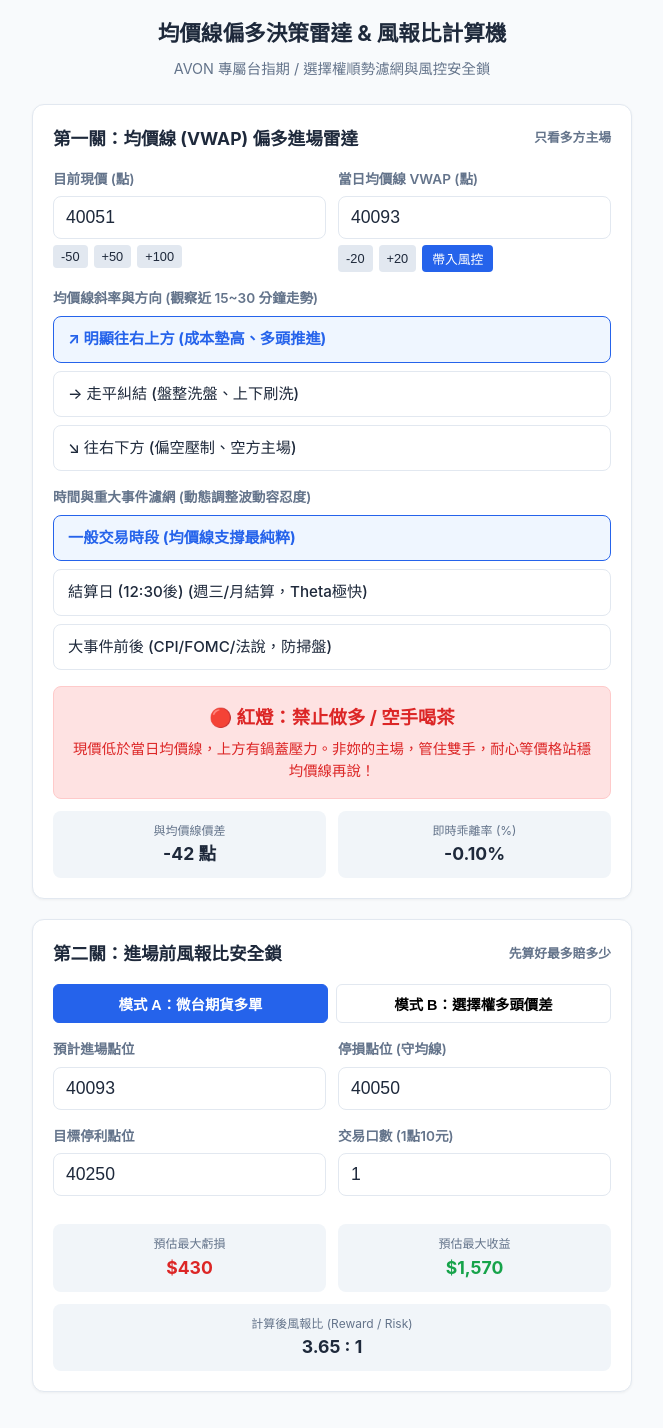
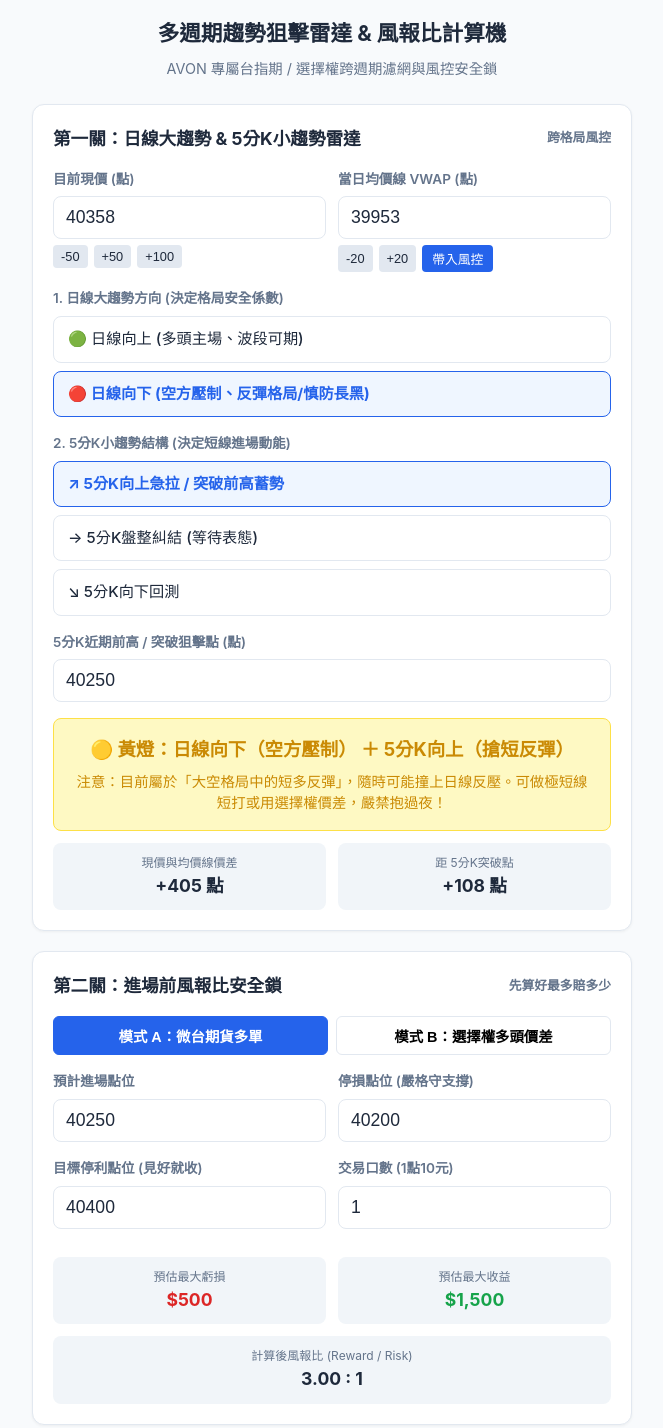
Before and after one commit to tb043317-eng/-, a plain HTML site: page index.html in a window 1280 px wide. Shown: the whole page, without its empty margins (308-971 px from the left). Drawn offline with Linux system fonts and the light colour scheme.

Commit message:
Add files via upload

```diff
--- a/index.html
+++ b/index.html
@@ -3,7 +3,7 @@
 <head>
     <meta charset="UTF-8">
     <meta name="viewport" content="width=device-width, initial-scale=1.0">
-    <title>AVON 均價線偏多決策雷達 & 風報比計算機</title>
+    <title>AVON 多週期趨勢狙擊雷達 & 風報比計算機</title>
     <style>
         :root {
             --bg-color: #f8fafc;
@@ -232,21 +232,21 @@
 
 <div class="container">
     <header>
-        <h1>均價線偏多決策雷達 & 風報比計算機</h1>
-        <p>AVON 專屬台指期 / 選擇權順勢濾網與風控安全鎖</p>
+        <h1>多週期趨勢狙擊雷達 & 風報比計算機</h1>
+        <p>AVON 專屬台指期 / 選擇權跨週期濾網與風控安全鎖</p>
     </header>
 
-    <!-- 第一關：均價線雷達 -->
+    <!-- 第一關：跨週期趨勢與突破雷達 -->
     <div class="card">
         <div class="card-title">
-            <span>第一關：均價線 (VWAP) 偏多進場雷達</span>
-            <span style="font-size: 0.8rem; color: var(--text-sub);">只看多方主場</span>
+            <span>第一關：日線大趨勢 & 5分K小趨勢雷達</span>
+            <span style="font-size: 0.8rem; color: var(--text-sub);">跨格局風控</span>
         </div>
 
         <div class="input-row">
             <div class="input-group">
                 <label for="currentPrice">目前現價 (點)</label>
-                <input type="number" id="currentPrice" value="40051" step="1">
+                <input type="number" id="currentPrice" value="40358" step="1">
                 <div class="quick-btns">
                     <button class="btn-sm" onclick="adjustPrice(-50)">-50</button>
                     <button class="btn-sm" onclick="adjustPrice(50)">+50</button>
@@ -255,49 +255,54 @@
             </div>
             <div class="input-group">
                 <label for="vwapPrice">當日均價線 VWAP (點)</label>
-                <input type="number" id="vwapPrice" value="40093" step="1">
+                <input type="number" id="vwapPrice" value="39953" step="1">
                 <div class="quick-btns">
                     <button class="btn-sm" onclick="adjustVwap(-20)">-20</button>
                     <button class="btn-sm" onclick="adjustVwap(20)">+20</button>
-                    <button class="btn-action" onclick="syncVwapToRisk()" title="帶入下方停損">帶入風控</button>
+                    <button class="btn-action" onclick="syncVwapToRisk()">帶入風控</button>
                 </div>
             </div>
         </div>
 
-        <!-- 均價線斜率選擇 -->
+        <!-- 選擇 1：日線大趨勢 -->
         <div class="options-group">
-            <label>均價線斜率與方向 (觀察近 15~30 分鐘走勢)</label>
-            <div class="option-chips" id="slopeGroup">
-                <div class="chip active" onclick="setSlope('up')">↗ 明顯往右上方 (成本墊高、多頭推進)</div>
-                <div class="chip" onclick="setSlope('flat')">→ 走平糾結 (盤整洗盤、上下刷洗)</div>
-                <div class="chip" onclick="setSlope('down')">↘ 往右下方 (偏空壓制、空方主場)</div>
+            <label>1. 日線大趨勢方向 (決定格局安全係數)</label>
+            <div class="option-chips" id="dailyTrendGroup">
+                <div class="chip" onclick="setDailyTrend('up')">🟢 日線向上 (多頭主場、波段可期)</div>
+                <div class="chip active" onclick="setDailyTrend('down')">🔴 日線向下 (空方壓制、反彈格局/慎防長黑)</div>
             </div>
         </div>
 
-        <!-- 時間與事件濾網 -->
+        <!-- 選擇 2：5分K小趨勢 -->
         <div class="options-group">
-            <label>時間與重大事件濾網 (動態調整波動容忍度)</label>
-            <div class="option-chips" id="timeGroup">
-                <div class="chip active" onclick="setTimeFilter('normal')">一般交易時段 (均價線支撐最純粹)</div>
-                <div class="chip" onclick="setTimeFilter('settle')">結算日 (12:30後) (週三/月結算，Theta極快)</div>
-                <div class="chip" onclick="setTimeFilter('event')">大事件前後 (CPI/FOMC/法說，防掃盤)</div>
+            <label>2. 5分K小趨勢結構 (決定短線進場動能)</label>
+            <div class="option-chips" id="m5TrendGroup">
+                <div class="chip active" onclick="setM5Trend('up')">↗ 5分K向上急拉 / 突破前高蓄勢</div>
+                <div class="chip" onclick="setM5Trend('flat')">→ 5分K盤整糾結 (等待表態)</div>
+                <div class="chip" onclick="setM5Trend('down')">↘ 5分K向下回測</div>
             </div>
         </div>
 
+        <!-- 突破預警點 -->
+        <div class="input-group">
+            <label for="breakoutPoint">5分K近期前高 / 突破狙擊點 (點)</label>
+            <input type="number" id="breakoutPoint" value="40250" step="1">
+        </div>
+
         <!-- 雷達輸出結果 -->
-        <div id="radarResult" class="result-box status-red">
-            <div class="status-title" id="resTitle">紅燈：禁止做多 / 空手喝茶</div>
-            <div class="status-desc" id="resDesc">現價低於均價線，上方有鍋蓋壓力。</div>
+        <div id="radarResult" class="result-box status-yellow">
+            <div class="status-title" id="resTitle">🟡 黃燈：日線向下 ＋ 5分K向上（搶短反彈）</div>
+            <div class="status-desc" id="resDesc">大方向空方壓制，但短線急拉有肉。可做極短線或用選擇權價差，嚴禁抱過夜！</div>
         </div>
 
         <div class="metrics-grid">
             <div class="metric-card">
-                <div class="metric-label">與均價線價差</div>
-                <div class="metric-val" id="diffPoints">-42 點</div>
+                <div class="metric-label">現價與均價線價差</div>
+                <div class="metric-val" id="diffPoints">+405 點</div>
             </div>
             <div class="metric-card">
-                <div class="metric-label">即時乖離率 (%)</div>
-                <div class="metric-val" id="diffPercent">-0.10%</div>
+                <div class="metric-label">距 5分K突破點</div>
+                <div class="metric-val" id="breakoutDiff">+108 點</div>
             </div>
         </div>
     </div>
@@ -319,17 +324,17 @@
             <div class="input-row">
                 <div class="input-group">
                     <label>預計進場點位</label>
-                    <input type="number" id="fEntry" value="40093">
+                    <input type="number" id="fEntry" value="40250">
                 </div>
                 <div class="input-group">
-                    <label>停損點位 (守均線)</label>
-                    <input type="number" id="fStop" value="40050">
+                    <label>停損點位 (嚴格守支撐)</label>
+                    <input type="number" id="fStop" value="40200">
                 </div>
             </div>
             <div class="input-row">
                 <div class="input-group">
-                    <label>目標停利點位</label>
-                    <input type="number" id="fTarget" value="40250">
+                    <label>目標停利點位 (見好就收)</label>
+                    <input type="number" id="fTarget" value="40400">
                 </div>
                 <div class="input-group">
                     <label>交易口數 (1點10元)</label>
@@ -340,16 +345,16 @@
             <div class="metrics-grid">
                 <div class="metric-card">
                     <div class="metric-label">預估最大虧損</div>
-                    <div class="metric-val" id="fMaxLoss" style="color: var(--red);">$430</div>
+                    <div class="metric-val" id="fMaxLoss" style="color: var(--red);">$500</div>
                 </div>
                 <div class="metric-card">
                     <div class="metric-label">預估最大收益</div>
-                    <div class="metric-val" id="fMaxGain" style="color: var(--green);">$1,570</div>
+                    <div class="metric-val" id="fMaxGain" style="color: var(--green);">$1,500</div>
                 </div>
             </div>
             <div class="metric-card" style="margin-top: 12px;">
                 <div class="metric-label">計算後風報比 (Reward / Risk)</div>
-                <div class="metric-val" id="fRR">3.65 : 1</div>
+                <div class="metric-val" id="fRR">3.00 : 1</div>
             </div>
         </div>
 
@@ -389,8 +394,8 @@
 </div>
 
 <script>
-    let currentSlope = 'up';
-    let currentTimeFilter = 'normal';
+    let dailyTrend = 'down';
+    let m5Trend = 'up';
     let currentMode = 'futures';
 
     function adjustPrice(val) {
@@ -410,19 +415,19 @@
         document.getElementById('fEntry').value = vwap;
         document.getElementById('fStop').value = parseInt(vwap) - 40;
         calculateFutures();
-        alert('已成功將均價線帶入風控計算機的進場與停損點位！');
+        alert('已成功將均價線帶入風控計算機！');
     }
 
-    function setSlope(slope) {
-        currentSlope = slope;
-        document.querySelectorAll('#slopeGroup .chip').forEach(c => c.classList.remove('active'));
+    function setDailyTrend(trend) {
+        dailyTrend = trend;
+        document.querySelectorAll('#dailyTrendGroup .chip').forEach(c => c.classList.remove('active'));
         event.currentTarget.classList.add('active');
         calculateRadar();
     }
 
-    function setTimeFilter(tf) {
-        currentTimeFilter = tf;
-        document.querySelectorAll('#timeGroup .chip').forEach(c => c.classList.remove('active'));
+    function setM5Trend(trend) {
+        m5Trend = trend;
+        document.querySelectorAll('#m5TrendGroup .chip').forEach(c => c.classList.remove('active'));
         event.currentTarget.classList.add('active');
         calculateRadar();
     }
@@ -438,51 +443,35 @@
     function calculateRadar() {
         let price = parseFloat(document.getElementById('currentPrice').value) || 0;
         let vwap = parseFloat(document.getElementById('vwapPrice').value) || 0;
+        let breakout = parseFloat(document.getElementById('breakoutPoint').value) || 0;
 
         let diff = price - vwap;
-        let diffPct = vwap > 0 ? (diff / vwap) * 100 : 0;
+        let breakoutDiff = price - breakout;
 
         document.getElementById('diffPoints').innerText = (diff >= 0 ? '+' : '') + diff.toFixed(0) + ' 點';
-        document.getElementById('diffPercent').innerText = (diffPct >= 0 ? '+' : '') + diffPct.toFixed(2) + '%';
+        document.getElementById('breakoutDiff').innerText = (breakoutDiff >= 0 ? '+' : '') + breakoutDiff.toFixed(0) + ' 點';
 
         let box = document.getElementById('radarResult');
         let title = document.getElementById('resTitle');
         let desc = document.getElementById('resDesc');
 
-        // 判斷邏輯
-        let isAbove = diff >= 0;
-
-        if (!isAbove) {
+        // 核心跨週期邏輯判斷
+        if (dailyTrend === 'up' && m5Trend === 'up') {
+            box.className = 'result-box status-green';
+            title.innerText = '🟢 綠燈：大格局多頭 ＋ 5分K強勢向上（主升段噴出）';
+            desc.innerText = '天時地利人和！日線與 5 分 K 方向一致，可安心執行多方微台或 Bull Call Spread，逢回支撐皆可積極偏多。';
+        } else if (dailyTrend === 'down' && m5Trend === 'up') {
+            box.className = 'result-box status-yellow';
+            title.innerText = '🟡 黃燈：日線向下（空方壓制） ＋ 5分K向上（搶短反彈）';
+            desc.innerText = '注意：目前屬於「大空格局中的短多反彈」，隨時可能撞上日線反壓。可做極短線短打或用選擇權價差，嚴禁抱過夜！';
+        } else if (dailyTrend === 'down' && m5Trend === 'down') {
             box.className = 'result-box status-red';
-            title.innerText = '🔴 紅燈：禁止做多 / 空手喝茶';
-            desc.innerText = '現價低於當日均價線，上方有鍋蓋壓力。非妳的主場，管住雙手，耐心等價格站穩均價線再說！';
-        } else if (currentSlope === 'down' || currentSlope === 'flat') {
-            box.className = 'result-box status-red';
-            title.innerText = '🔴 紅燈：均線走平或向下，暫緩進場';
-            desc.innerText = '雖然價格在均價線之上，但均線方向不對（走平或向下），容易陷入盤整洗盤，建議觀望。';
-        } else if (currentTimeFilter === 'event') {
+            title.innerText = '🔴 紅燈：雙週期皆向下（標準空方主場）';
+            desc.innerText = '大格局與短線同步走空，非妳的舒適主場！嚴禁做多，乖乖空手喝茶或觀望。';
+        } else {
             box.className = 'result-box status-yellow';
-            title.innerText = '🟡 黃燈：大事件前後，防掃盤';
-            desc.innerText = '重大事件前後波動劇烈、假突破多。禁用期貨，若要進場務必改用風險鎖死的選擇權價差單！';
-        } else if (diffPct > 1.0) {
-            box.className = 'result-box status-red';
-            title.innerText = '🔴 紅燈：乖離過大（> 1.0%），嚴禁追高';
-            desc.innerText = '短線漲幅過快、乖離超過 400 點，隨時有均值回歸回測均價線風險。空手等回測！';
-        } else if (diffPct >= 0.5 && diffPct <= 1.0) {
-            box.className = 'result-box status-yellow';
-            title.innerText = '🟡 黃燈：趨勢延伸警戒區（勿追期貨）';
-            desc.innerText = '已拉開一段空間。不追微台多單，建議改用 Bull Put Spread 守在均價線下方收租！';
-        } else {
-            // 0 ~ 0.5% 且向上
-            if (currentTimeFilter === 'settle') {
-                box.className = 'result-box status-yellow';
-                title.innerText = '🟡 黃燈：結算日 12:30 後（Theta 極快）';
-                desc.innerText = '結算尾盤時間價值消滅極快！嚴禁單買 Call，建議以微台短打或 Bull Put Spread 賺取最後一哩路。';
-            } else {
-                box.className = 'result-box status-green';
-                title.innerText = '🟢 綠燈：貼線起漲甜蜜點！可進場多方';
-                desc.innerText = '均價線向上 + 價格貼線（200點內），停損好守！可進場微台多單或 Bull Call Spread。';
-            }
+            title.innerText = '🟡 黃燈：盤整糾結期（等待多空表態）';
+            desc.innerText = '跨週期訊號較為分歧，盤面震盪洗盤機率高，建議縮手等待 5 分 K 突破前高再動作。';
         }
     }
 
@@ -518,7 +507,6 @@
         document.getElementById('oRR').innerText = rr + ' : 1';
     }
 
-    // 監聽輸入即時計算
     document.querySelectorAll('input').forEach(input => {
         input.addEventListener('input', () => {
             calculateRadar();
@@ -527,7 +515,6 @@
         });
     });
 
-    // 初始化執行一次
     calculateRadar();
     calculateFutures();
     calculateOption();
```
